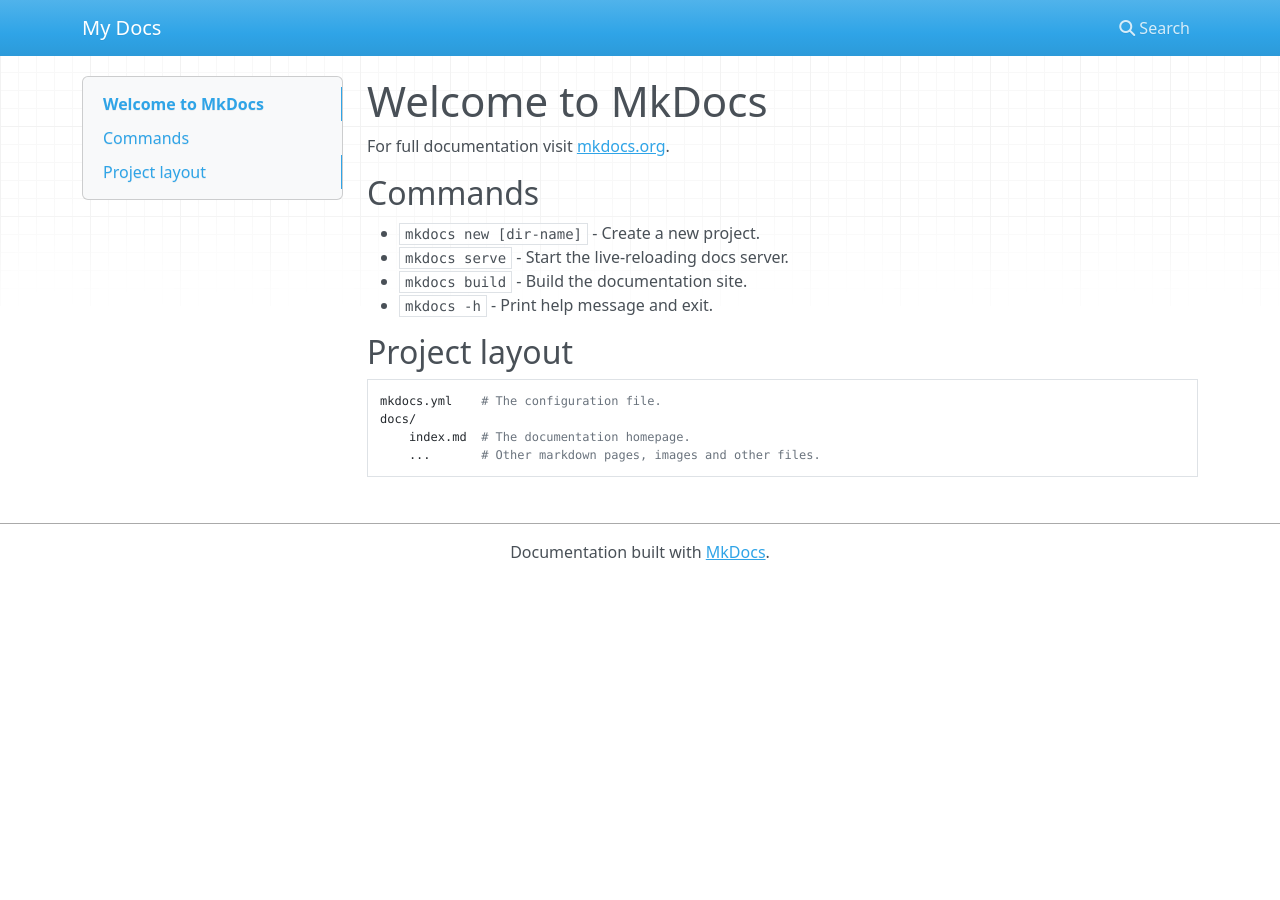
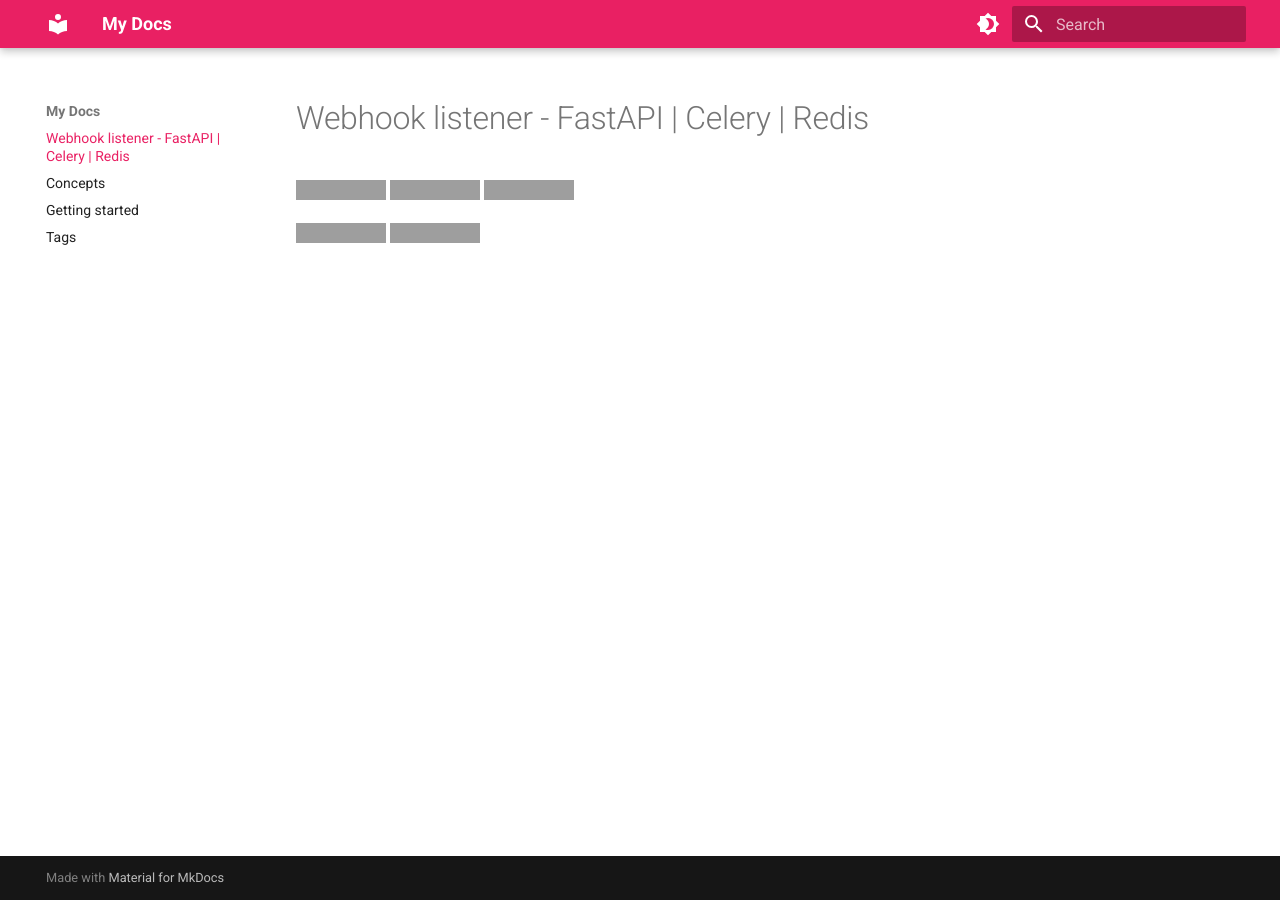
Before and after one commit to Mukhopadhyay/Webhook-listener, an MkDocs documentation site: the page built from docs/index.md, in a window 1280 px wide. Built offline with MkDocs 1.6.1 and Material for MkDocs 9.7.7, drawn with Linux system fonts in a browser that asks for light colours; nearby versions of some CDN libraries; grey boxes are pictures that could not be loaded.

Commit message:
Adding docs directory

```diff
--- a/docs/index.md
+++ b/docs/index.md
@@ -1,17 +1,5 @@
-# Welcome to MkDocs
+# Webhook listener - FastAPI | Celery | Redis
 
-For full documentation visit [mkdocs.org](https://www.mkdocs.org).
+![Python](https://img.shields.io/badge/python-3670A0?style=for-the-badge&logo=python&logoColor=ffdd54) ![FastAPI](https://img.shields.io/badge/FastAPI-005571?style=for-the-badge&logo=fastapi) ![Redis](https://img.shields.io/badge/redis-%23DD0031.svg?style=for-the-badge&logo=redis&logoColor=white)
 
-## Commands
-
-* `mkdocs new [dir-name]` - Create a new project.
-* `mkdocs serve` - Start the live-reloading docs server.
-* `mkdocs build` - Build the documentation site.
-* `mkdocs -h` - Print help message and exit.
-
-## Project layout
-
-    mkdocs.yml    # The configuration file.
-    docs/
-        index.md  # The documentation homepage.
-        ...       # Other markdown pages, images and other files.
+![Docker](https://img.shields.io/badge/docker-%230db7ed.svg?style=for-the-badge&logo=docker&logoColor=white) ![Swagger](https://img.shields.io/badge/-Swagger-%23Clojure?style=for-the-badge&logo=swagger&logoColor=white)
--- a/mkdocs.yml
+++ b/mkdocs.yml
@@ -1 +1,31 @@
 site_name: My Docs
+site_author: Pranesh Mukhopadhyay
+site_description:
+
+plugins:
+  - search
+  - tags:
+      tags_file: tags.md
+
+theme:
+  name: material
+  palette:
+    # Palette toggle for light mode
+    - media: "(prefers-color-scheme: light)"
+      scheme: default
+      primary: pink
+      accent: red
+      toggle:
+        # icon: material/lightbulb
+        icon: material/brightness-4
+        name: Switch to dark mode
+
+    # Palette toggle for dark mode
+    - media: "(prefers-color-scheme: dark)"
+      scheme: slate
+      primary: pink
+      accent: red
+      toggle:
+        # icon: material/lightbulb-outline
+        icon: material/brightness-7
+        name: Switch to light mode
```
Also changed, not shown: docs/concepts.md (added), docs/getting-started.md (added), docs/tags.md (added), 1 other file.
